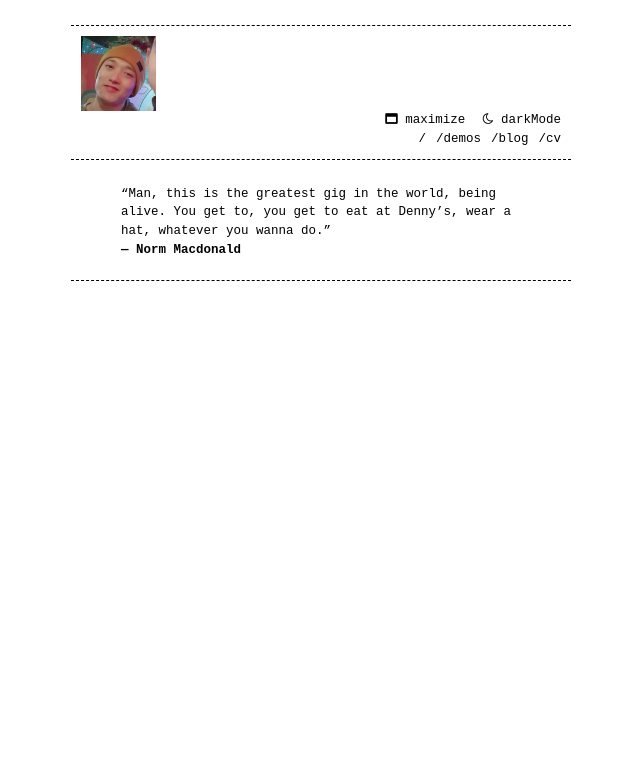
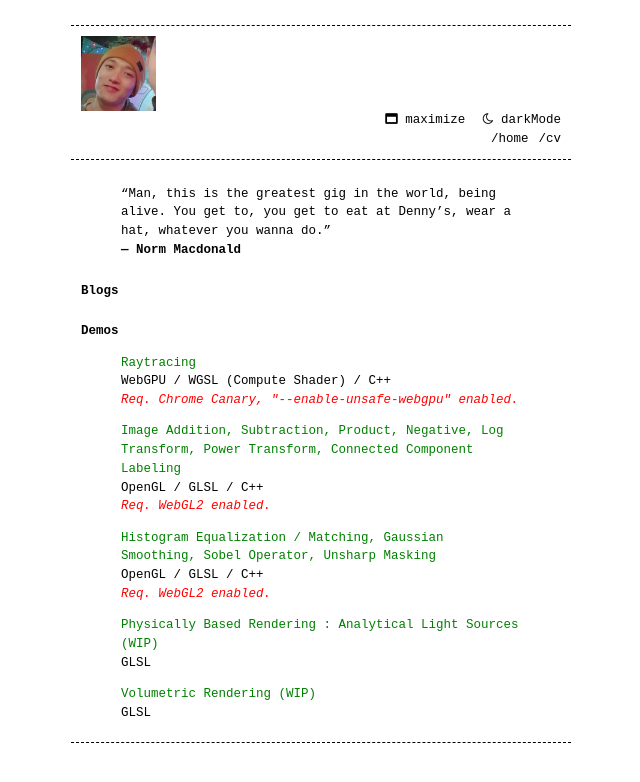
Before and after one commit to enuyeel/enuyeel.github.io, a Jekyll site: the page built from index.md, in a window 1280 px wide. Shown: the top 782 px of the page, without its empty margins (319-959 px from the left). Built offline with Jekyll 4.4.1, drawn with Linux system fonts in a browser that asks for light colours.

Commit message:
Changes:
* _config.yml
-> Got rid of a couple of menus for conciseness.

* index.md
-> Every content is now displayed in the index now.

```diff
--- a/_config.yml
+++ b/_config.yml
@@ -4,8 +4,8 @@
 
 header_pages:
   - index.md
-  - demos/demos.md
-  - blog.md
+#  - demos/demos.md
+#  - blog.md
 
 #footer: 'follow us on <a href="https://twitter.com/">twitter</a>'
 
--- a/index.md
+++ b/index.md
@@ -1,8 +1,36 @@
 ---
-title: /
+title: /home
 layout: default
 permalink: /
 ---
 
 >"Man, this is the greatest gig in the world, being alive. You get to, you get to eat at Denny’s, wear a hat, whatever you wanna do."
 **— Norm Macdonald**
+
+# Blogs
+
+{% for post in site.posts %}
+>[{{ post.date | date_to_string }}<br>{{ post.title }}]({{ post.url }})
+{% if forloop.index != site.posts.size %}
+{% comment %}
+> ***
+{% endcomment %}
+{% endif %}
+{% endfor %}
+
+# Demos
+
+>[<font color='green'>Raytracing</font><br />WebGPU / WGSL (Compute Shader) / C++<br />*<font color='red'>Req. Chrome Canary, "--enable-unsafe-webgpu" enabled.</font>*](/demos/raytracing)
+<!-- <br /> -->
+
+>[<font color='green'>Image Addition, Subtraction, Product, Negative, Log Transform, Power Transform, Connected Component Labeling</font><br />OpenGL / GLSL / C++<br />*<font color='red'>Req. WebGL2 enabled.</font>*](/demos/imageProcessing/1)
+<!-- <br /> -->
+
+>[<font color='green'>Histogram Equalization / Matching, Gaussian Smoothing, Sobel Operator, Unsharp Masking</font><br />OpenGL / GLSL / C++<br />*<font color='red'>Req. WebGL2 enabled.</font>*](/demos/imageProcessing/2)
+<!-- <br /> -->
+
+>[<font color='green'>Physically Based Rendering : Analytical Light Sources (WIP)</font><br />GLSL](https://www.shadertoy.com/view/slyczW)
+<!-- <br /> -->
+
+>[<font color='green'>Volumetric Rendering (WIP)</font><br />GLSL](https://www.shadertoy.com/view/cdfSW4)
+<!-- <br /> -->
```
